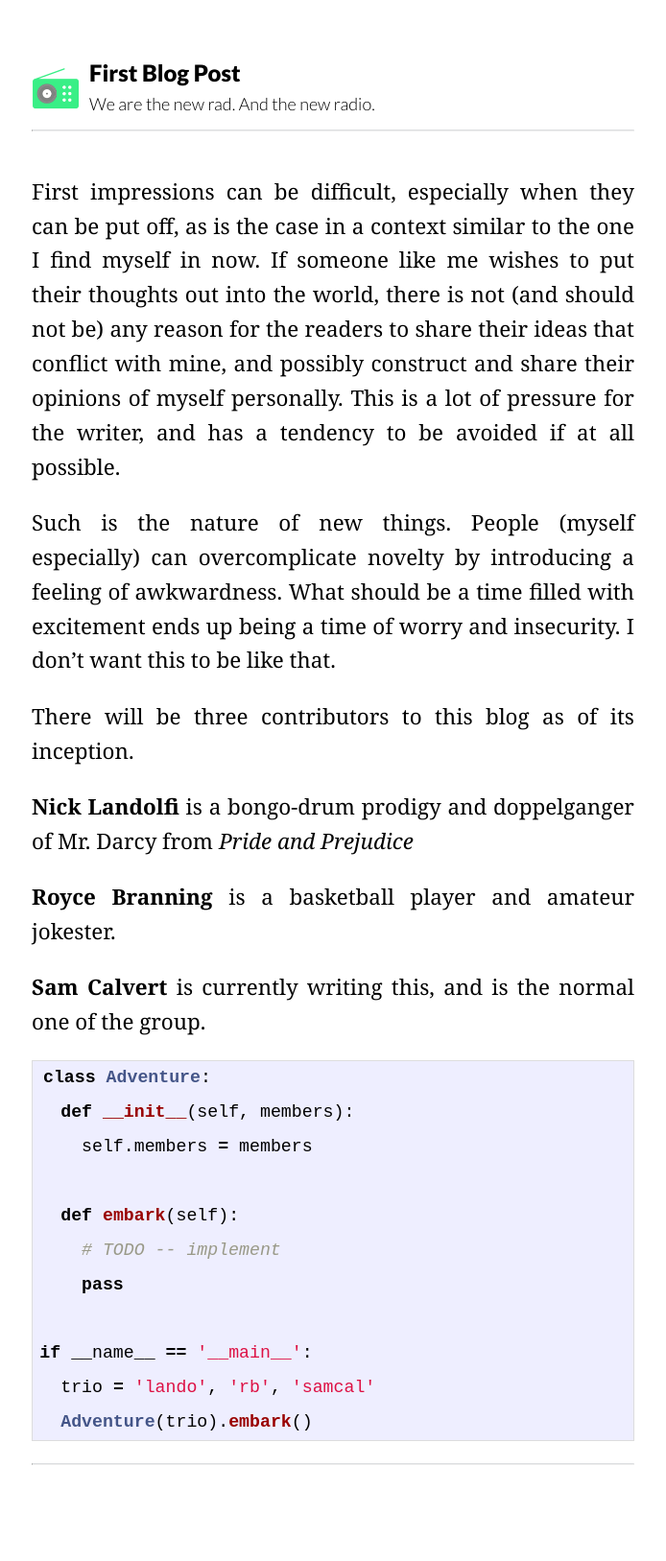
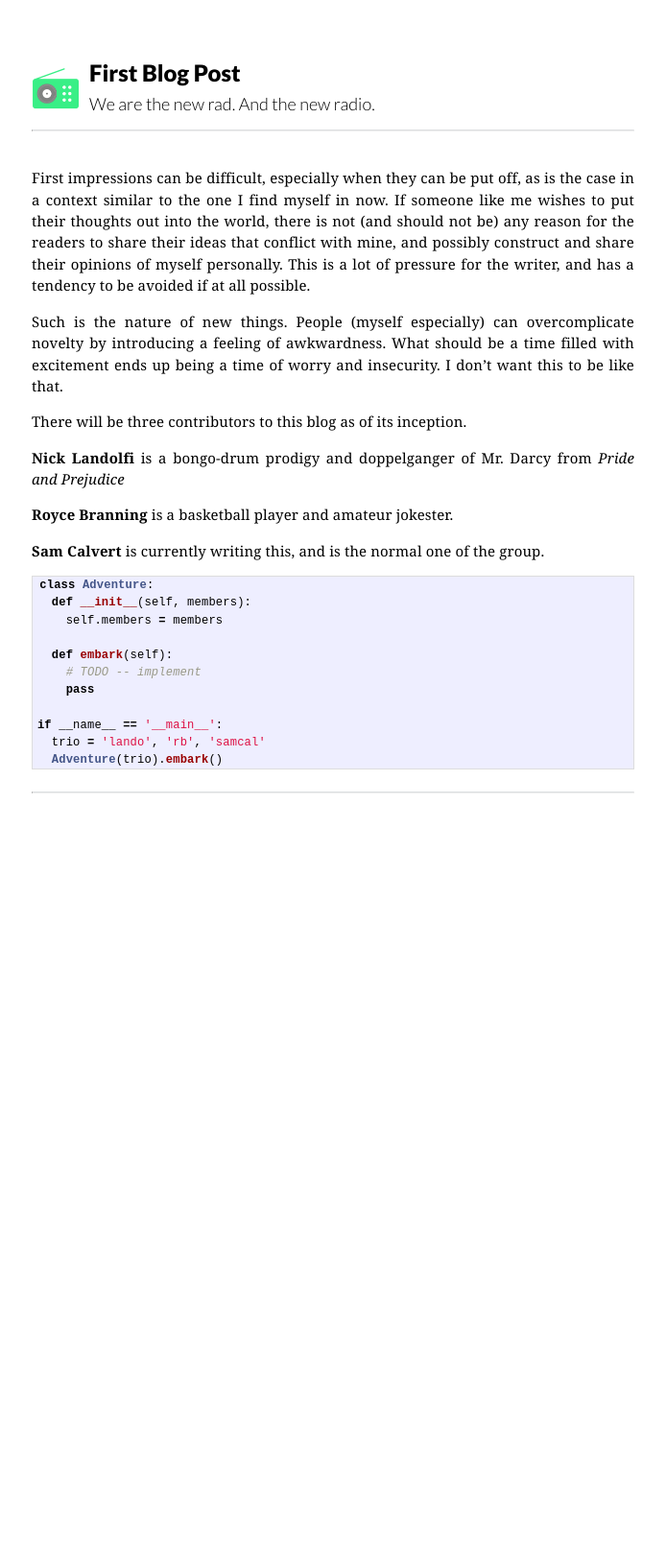
Before and after one commit to samcal/thenewrad.io, a Jekyll site: the page built from _posts/2013-12-26-first-blog-post.markdown, in a window 1280 px wide. Shown: the whole page at 96% size, without its empty margins (293-987 px from the left). Built offline with Jekyll 4.4.1, drawn with Linux system fonts in a browser that asks for light colours; Markdown is read by kramdown in place of the engine named in the settings; after the commit the page ends 945 px from its top, so only the background shows below that.

Commit message:
some styling changes

```diff
--- a/css/main.css
+++ b/css/main.css
@@ -5,6 +5,7 @@
 /*****************************************************************************/
 
 @import url(http://fonts.googleapis.com/css?family=Lato:300,400,900,300italic,400italic);
+@import url(http://fonts.googleapis.com/css?family=Merriweather:300italic,300');
 
 /* Global Reset */
 * {
@@ -229,9 +230,10 @@
 
 
 .post {
-  font-family: Georgia;
-  font-size: 1.5em;
-  line-height: 1.6em;
+  font-family: 'Merriweather', Georgia;
+  font-weight: 300;
+  line-height: 1.5;
+  letter-spacing: .01rem;
 }
 
 /* standard */
```
